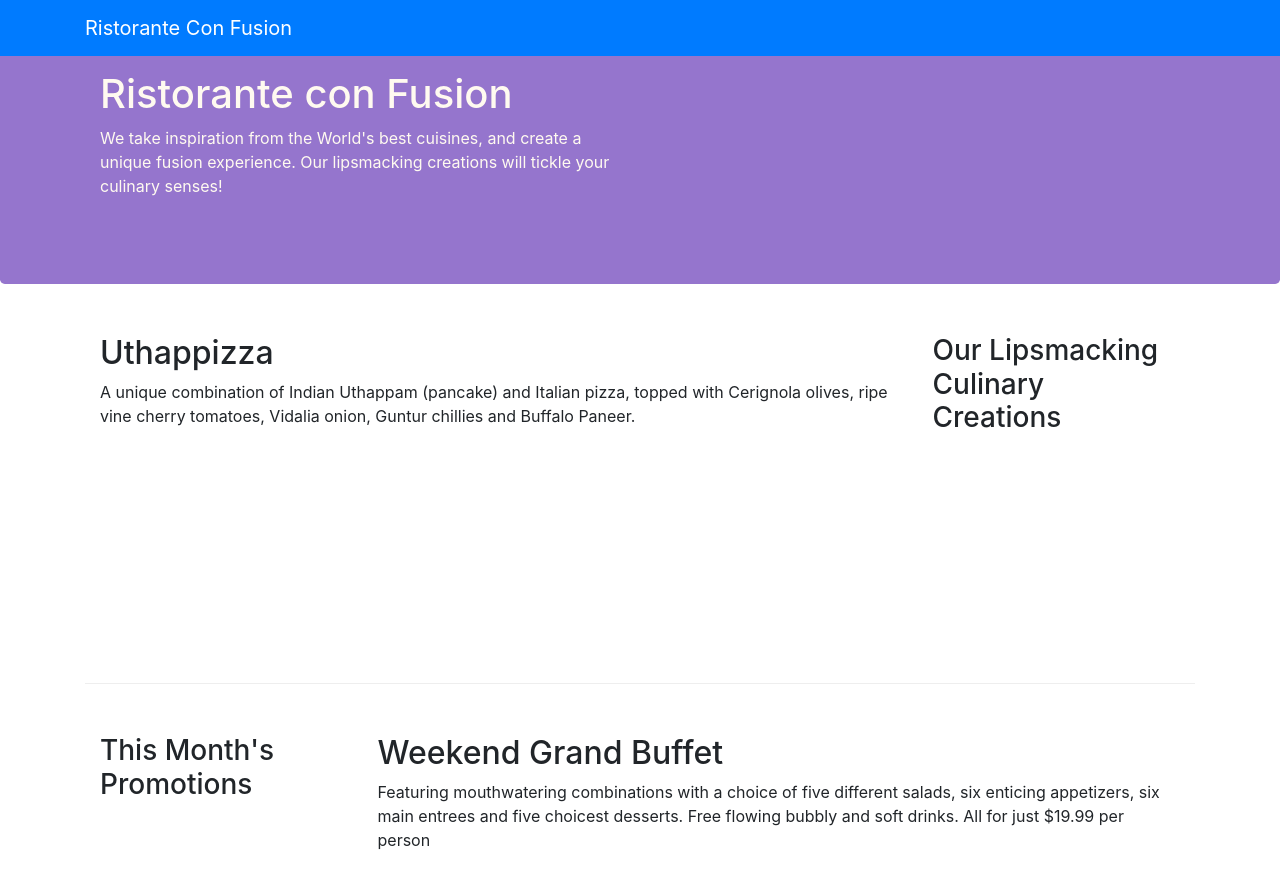
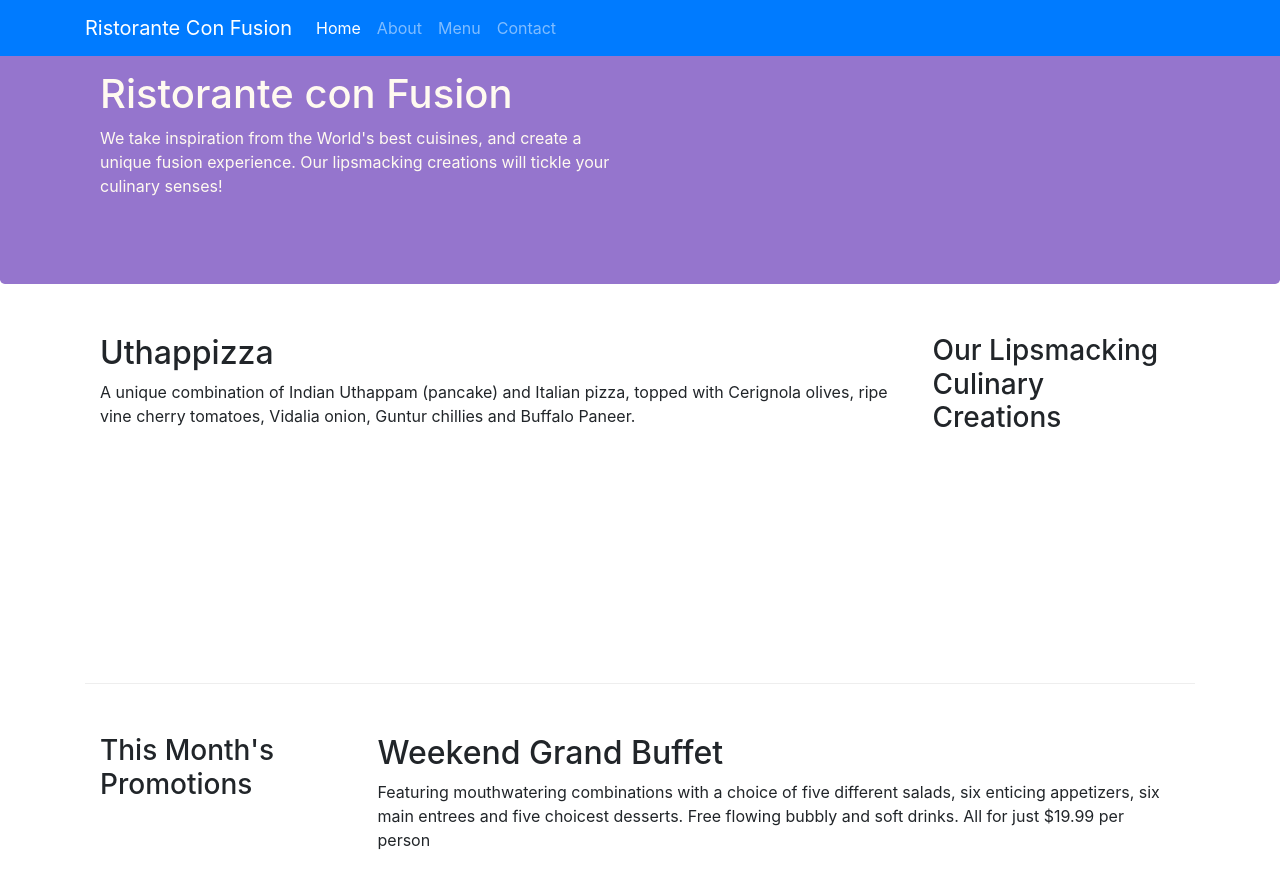
Before and after one commit to olenarostotskyy/conFusion, a website: page index.html in a window 1280 px wide. Shown: the top 888 px of the page. Drawn offline with nearby package versions, Linux system fonts and the light colour scheme.

Commit message:
item to navbar

```diff
--- a/index.html
+++ b/index.html
@@ -17,6 +17,12 @@
 <nav class="navbar navbar-dark navbar-expand-sm bg-primary fixed-top">
 <div class="container">
 <a class="navbar-brand" href="#"> Ristorante Con Fusion</a>
+<ul class="navbar-nav mr-auto">
+<li class="nav-item active"> <a class="nav-link" href="#">Home</a></li>
+<li class="nav-item"> <a class="nav-link" href="./aboutus.html">About</a></li>
+<li class="nav-item"> <a class="nav-link" href="#">Menu</a></li>
+<li class="nav-item"> <a class="nav-link" href="#">Contact</a></li>
+</ul>
 </div>
 </nav>
     <header class="jumbotron">
```
